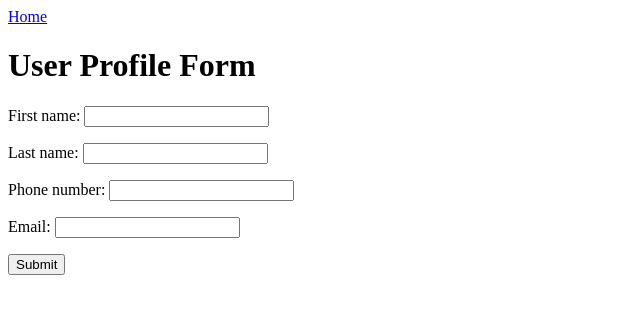
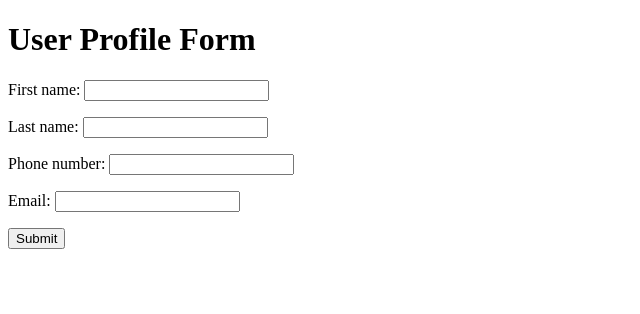
Before and after one commit to CharlesMbillo/chaliwebpageproject, a Django app: page /user_profile/ in a window 1280 px wide. Shown: the top 314 px of the page, without its empty margins (0-640 px from the left). Run offline with Django 4.2, Linux system fonts and the light colour scheme.

Commit message:
home link commit

```diff
--- a/chaliwebpage/templates/user_profile.html
+++ b/chaliwebpage/templates/user_profile.html
@@ -1,8 +1,6 @@
 <!-- chaliwebpage/templates/user_profile.html -->
 <!DOCTYPE html>
 <html lang="en">
-    <a href="{% url 'user_profile' %}">Home</a>
-
 <head>
     <meta charset="UTF-8">
     <title>ChaliWebPage User Profile</title>
```
Also changed, not shown: db.sqlite3.
